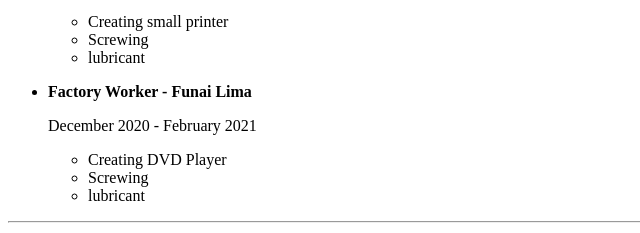
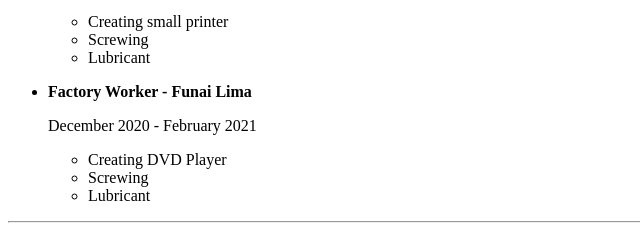
Before and after one commit to Junio-Llantos/html-online-resume, a plain HTML site: page index.html in a window 1280 px wide. Shown: the part 567-800 px from the top of the page, 0-640 px from the left. Drawn offline with Linux system fonts and the light colour scheme.

Commit message:
Update index.html

```diff
--- a/index.html
+++ b/index.html
@@ -26,7 +26,7 @@
                     <ul>
                         <li>Creating small printer</li>
                         <li>Screwing</li>
-                        <li>lubricant</li>
+                        <li>Lubricant</li>
                     </ul>
                 </ul>
                 <ul>
@@ -35,7 +35,7 @@
                     <ul>
                         <li>Creating DVD Player</li>
                         <li>Screwing</li>
-                        <li>lubricant</li>
+                        <li>Lubricant</li>
                     </ul>
                 </ul>
             <hr />
```
